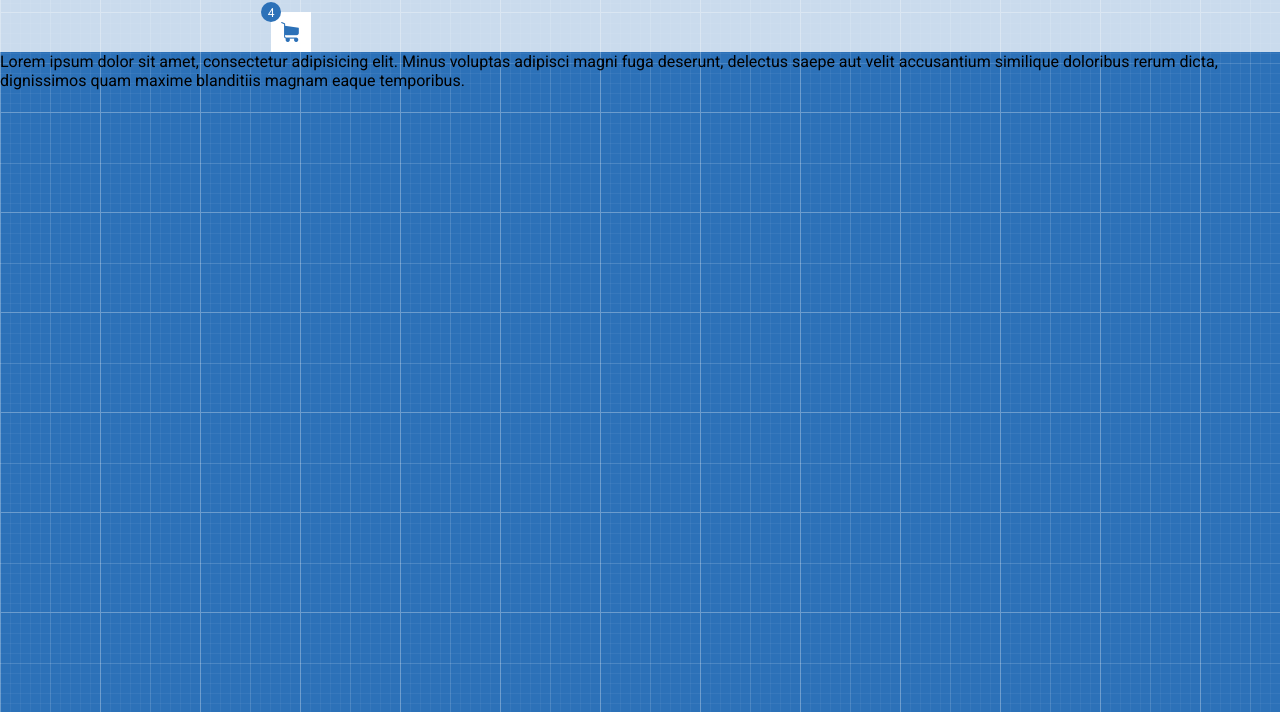
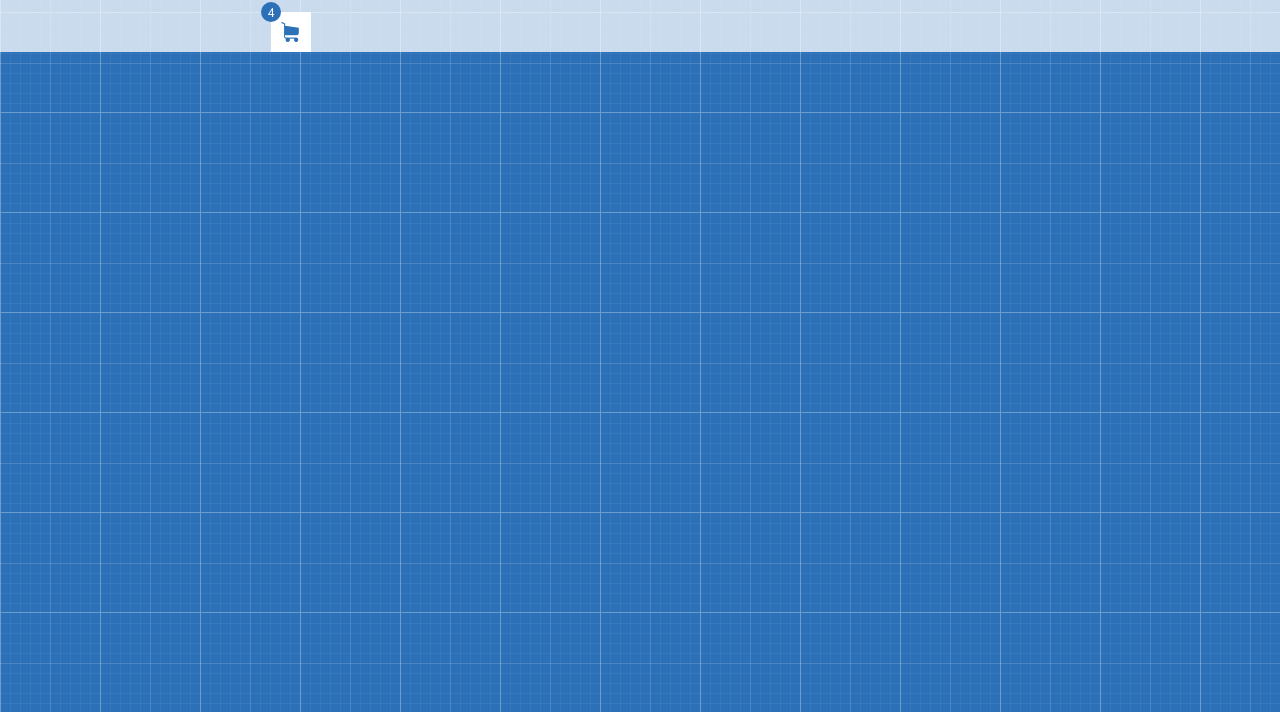
Before and after one commit to TetianaKobyliakova/TetianaKobyliakova.github.io, a plain HTML site: page index.html in a window 1280 px wide. Shown: the part 88-800 px from the top of the page. Drawn offline with Linux system fonts and the light colour scheme.

Commit message:
Remove p

```diff
--- a/index.html
+++ b/index.html
@@ -32,7 +32,7 @@
 
 		</div>
 	</header>
-	<p>Lorem ipsum dolor sit amet, consectetur adipisicing elit. Minus voluptas adipisci magni fuga deserunt, delectus saepe aut velit accusantium similique doloribus rerum dicta, dignissimos quam maxime blanditiis magnam eaque temporibus.</p>
+
 
 
 
```
